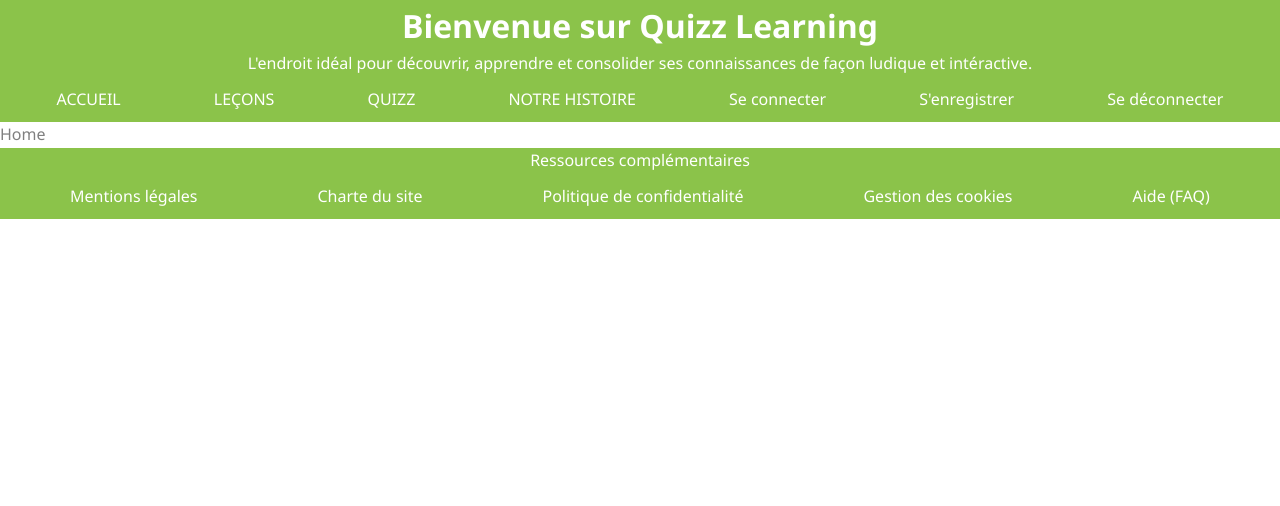
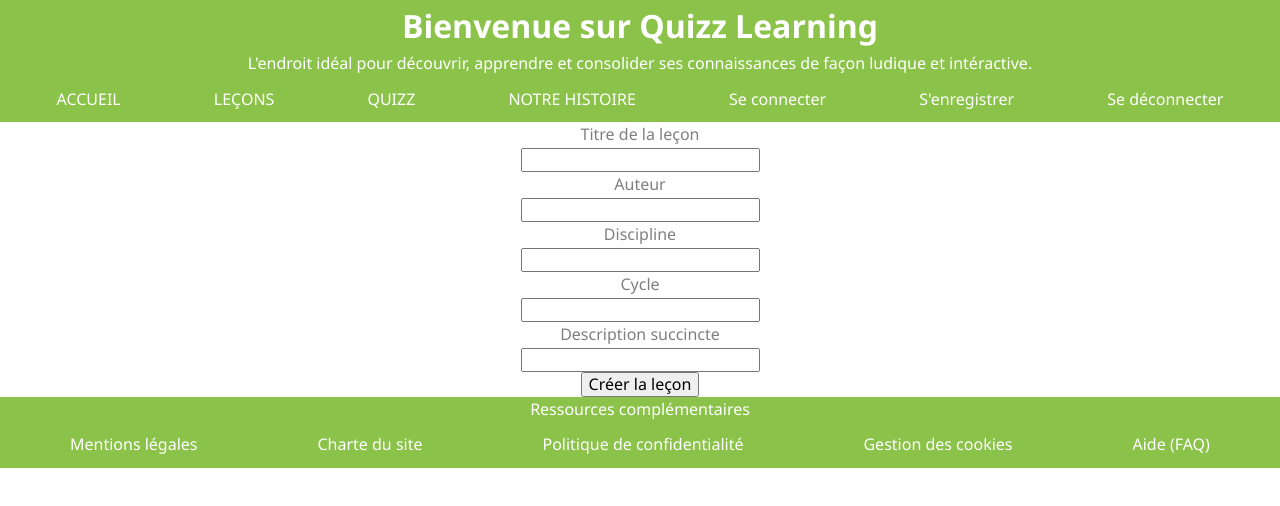
Before and after one commit to AranorCel/quizz-learning-front, a React (Create React App) app: page /addLesson in a window 1280 px wide. Shown: the top 506 px of the page. Built offline with nearby package versions, Linux system fonts and the light colour scheme.

Commit message:
eight send

```diff
--- a/src/App.js
+++ b/src/App.js
@@ -10,6 +10,7 @@ import Login from './components/views/Login'
 import LessonById from './components/views/LessonById'
 import Logout from './components/views/Logout'
 import SignUp from './components/views/SignUp'
+import AddLesson from './components/views/AddLesson'
 
 const App = () => {
   return (
@@ -27,6 +28,7 @@ const App = () => {
             <Route path='/logout' element={<Logout/>} />
             <Route path='/signup' element={<SignUp/>} />
             <Route path='/lessons' element={<Lessons />} />
+            <Route path='/addLesson' element={<AddLesson />} />
             <Route path='/lesson/:id' element={<LessonById />} />
             <Route path='/quizz' element={<Quizz />} />
             <Route path='/about' element={<About />} />
--- /dev/null
+++ b/src/components/views/AddLesson.jsx
@@ -0,0 +1,55 @@
+import React from 'react'
+import { useForm } from "react-hook-form"
+import axios from 'axios'
+
+const AddLesson = () => {
+
+    const { register, handleSubmit } = useForm()
+
+    const onSubmit = async data => {
+        console.log(data)
+        await axios
+            .post("http://localhost:8000/api/lesson", {
+                title: data.title,
+                author: data.author,
+                discipline: data.discipline,
+                cycle: data.cycle,
+                description : data.description,
+                image : data.image,
+                date : Date.now()
+            })
+            .then((res) => {
+                console.log(res);
+            },
+                (erreur) => {
+                    console.log(erreur);
+                }
+            );
+    }
+
+    return (
+        <>
+            <form onSubmit={handleSubmit(onSubmit)} method='POST' className='login-teacher'>
+
+                <label htmlFor="title">Titre de la leçon</label>
+                <input type="text" name="title" id="title" {...register('title', { required: "Vous devez entrer titre pour la leçon" })} />
+
+                <label htmlFor="author">Auteur</label>
+                <input type="text" name="author" id="author" {...register('author', { required: true })} />
+
+                <label htmlFor="discipline">Discipline</label>
+                <input type="text" name="discipline" id="discipline" {...register('discipline', { required: true })} />
+
+                <label htmlFor="cycle">Cycle</label>
+                <input type="text" name="cycle" id="cycle" {...register('cycle', { required: true })} />
+
+                <label htmlFor="description">Description succincte</label>
+                <input type="text" name="description" id="description" {...register('description', { required: true })} />
+
+                <button onSubmit={handleSubmit(onSubmit)}>Créer la leçon</button>
+            </form>
+        </>
+    )
+}
+
+export default AddLesson
--- a/src/components/views/LessonById.jsx
+++ b/src/components/views/LessonById.jsx
@@ -13,6 +13,12 @@ const LessonById = () => {
             .then(res => setLesson(res.data.lesson))
     });
 
+    const deleteLesson = async () => {
+        await axios
+            .delete(`http://localhost:8000/api/lesson`)
+            .then(() => console.log('leçon supprimée'))
+    }
+
     return (
         <>
             <h2>{lesson.title}</h2>
@@ -24,6 +30,12 @@ const LessonById = () => {
                     <p>{lesson.author}</p>
                 </section>
             </div>
+            <div>
+                <button>Éditer</button>
+            </div>
+            <div>
+                <button onClick={() => deleteLesson()}>Supprimer</button>
+            </div>
         </>
     )
 }
--- a/src/components/views/Lessons.jsx
+++ b/src/components/views/Lessons.jsx
@@ -2,6 +2,7 @@ import React from 'react';
 import axios from "axios"
 import { useState, useEffect } from 'react';
 import Card from '../atoms/Card';
+import { NavLink } from "react-router-dom"
 
 const Lessons = () => {
 
@@ -16,6 +17,8 @@ const Lessons = () => {
 
     return (
         <>
+            <p>Ajouter une <NavLink to="/addLesson">leçon</NavLink></p>
+
             <label>Nombre de leçons que vous souhaitez afficher entre 1 et {lesson.length} : </label>
             <input type="range" min="1" max={lesson.length} defaultValue={rangeValue} onChange={(e) => setRangeValue(e.target.value)} />
             <p>Vous affichez actuellement {rangeValue} leçons</p>
--- a/src/components/views/SignUp.jsx
+++ b/src/components/views/SignUp.jsx
@@ -1,33 +1,47 @@
 import React from 'react'
+import { useForm } from "react-hook-form"
+import axios from 'axios'
 
 const SignUp = () => {
 
-    const handleSumbit = (e) => {
-        e.preventDefault()
-        console.log(e)
+    const { register, handleSubmit, isSubmit, errors } = useForm()
+
+    const onSubmit = async data => {
+        console.log(data)
+        await axios
+            .post("http://localhost:8000/signup/teacher", {
+                email: data.email,
+                password: data.password,
+                firstname: data.firstname,
+                lastname: data.lastname
+            })
+            .then((res) => {
+                console.log(res);
+            },
+                (erreur) => {
+                    console.log(erreur);
+                }
+            );
     }
 
     return (
         <>
-            <form action="" method='POST' className='login-teacher'>
+            <form onSubmit={handleSubmit(onSubmit)} method='POST' className='login-teacher'>
 
                 <label htmlFor="email">Votre email</label>
-                <input type="email" name="email" />
+                <input type="email" name="email" id="email" {...register('email', { required: "Vous devez entrer une adresse mail valide" })} />
+                {!isSubmit && <span>Vous devez entrer une adresse mail valide</span>}
 
                 <label htmlFor="password">Votre mot de passe</label>
-                <input type="password" name="password" />
+                <input type="password" name="password" id="password" autoComplete="current-password" {...register('password', { required: true })} />
 
                 <label htmlFor="firstname">Votre prénom</label>
-                <input type="text" name="firstname" />
+                <input type="text" name="firstname" id="firstname" {...register('firstname', { required: true })} />
 
                 <label htmlFor="lastname">Votre nom de famille</label>
-                <input type="text" name="lastname" />
+                <input type="text" name="lastname" id="lastname" {...register('lastname', { required: true })} />
 
-                {/* <input type="hidden" name="isTeacher" value="true"/>
-
-                <input type="hidden" name="isAdmin" value="false"/> */}
-
-                <button type='submit' onClick={handleSumbit}>Se connecter</button>
+                <button onSubmit={handleSubmit(onSubmit)}>Se connecter</button>
             </form>
         </>
     )
```
